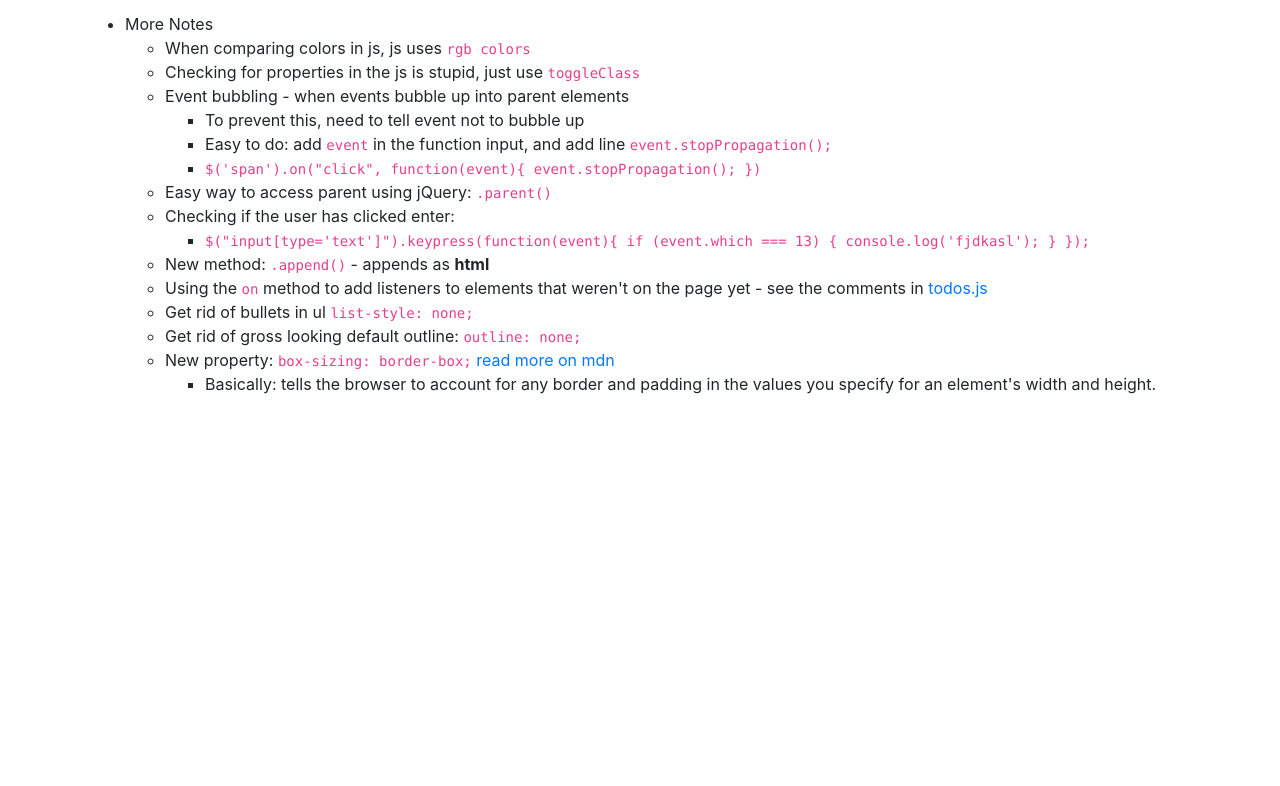
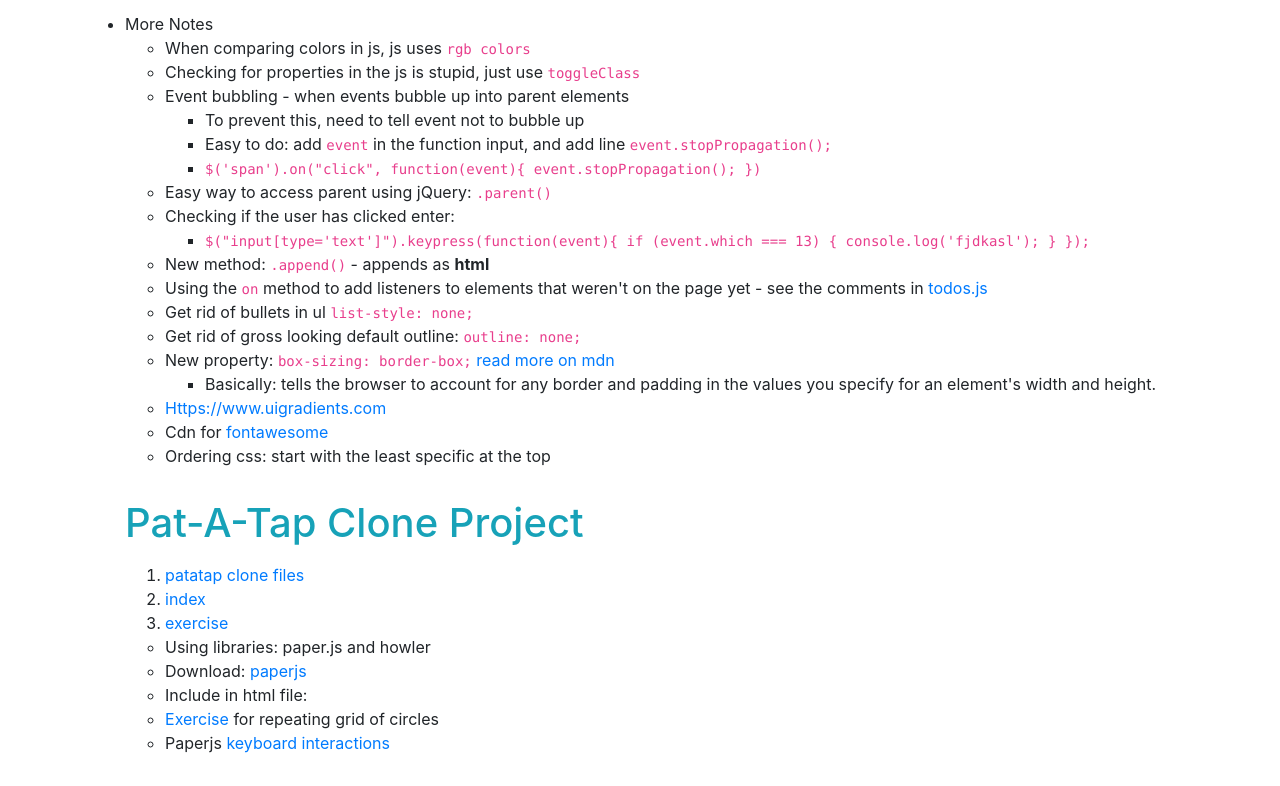
Before and after one commit to seasyhuang/Web-Dev-Bootcamp, a plain HTML site: page notes9.html in a window 1280 px wide. Shown: the part 3250-4036 px from the top of the page. Before the commit the page ends 3677 px from the top, so only its background shows below. Drawn offline with nearby package versions, Linux system fonts and the light colour scheme.

Commit message:
patatap clone

```diff
--- a/notes9.html
+++ b/notes9.html
@@ -177,7 +177,7 @@
         </ul>
       </ul>
 
-      <h1 class="my-3 text-info">Todo List Projects</h1>
+      <h1 class="my-3 text-info">Todo List Project</h1>
       <ul>
         <li class="lecture">Lecture 219/20: intro</li>
         <ul>
@@ -189,7 +189,7 @@
 
         <li class="lecture">Lecture 221: folder structure</li>
         <ol>
-          <li><a href="todolist">todolist files</a></li>
+          <li><a href="../todolist">todolist files</a></li>
         </ol>
         <ul>
           <li>index is in the main folder</li>
@@ -225,6 +225,23 @@
           <ul class="inner">
             <li>basically: tells the browser to account for any border and padding in the values you specify for an element's width and height.</li>
           </ul>
+          <li><a href="https://www.uigradients.com">https://www.uigradients.com</a> </li>
+          <li>cdn for <a href="https://www.bootstrapcdn.com/fontawesome/">fontawesome</a> </li>
+          <li>ordering css: start with the least specific at the top</li>
+        </ul>
+
+        <h1 class="my-3 text-info">Pat-A-Tap Clone Project</h1>
+        <ol>
+          <li><a href="../patatapclone">patatap clone files</a></li>
+          <li><a href="../patatapclone/index.html">index</a> </li>
+          <li><a href="../patatapclone/exercise.html">exercise</a> </li>
+        </ol>
+        <ul>
+          <li>using libraries: paper.js and howler</li>
+          <li>download: <a href="http://paperjs.org/download/">paperjs</a> </li>
+          <li>include in html file: <code><script src="paper-full.js" charset="utf-8"></script></code> </li>
+          <li><a href="../patatapclone/exercise.html">exercise</a> for repeating grid of circles</li>
+          <li>paperjs <a href="http://paperjs.org/tutorials/interaction/keyboard-interaction/">keyboard interactions</a> </li>
 
         </ul>
 
```
